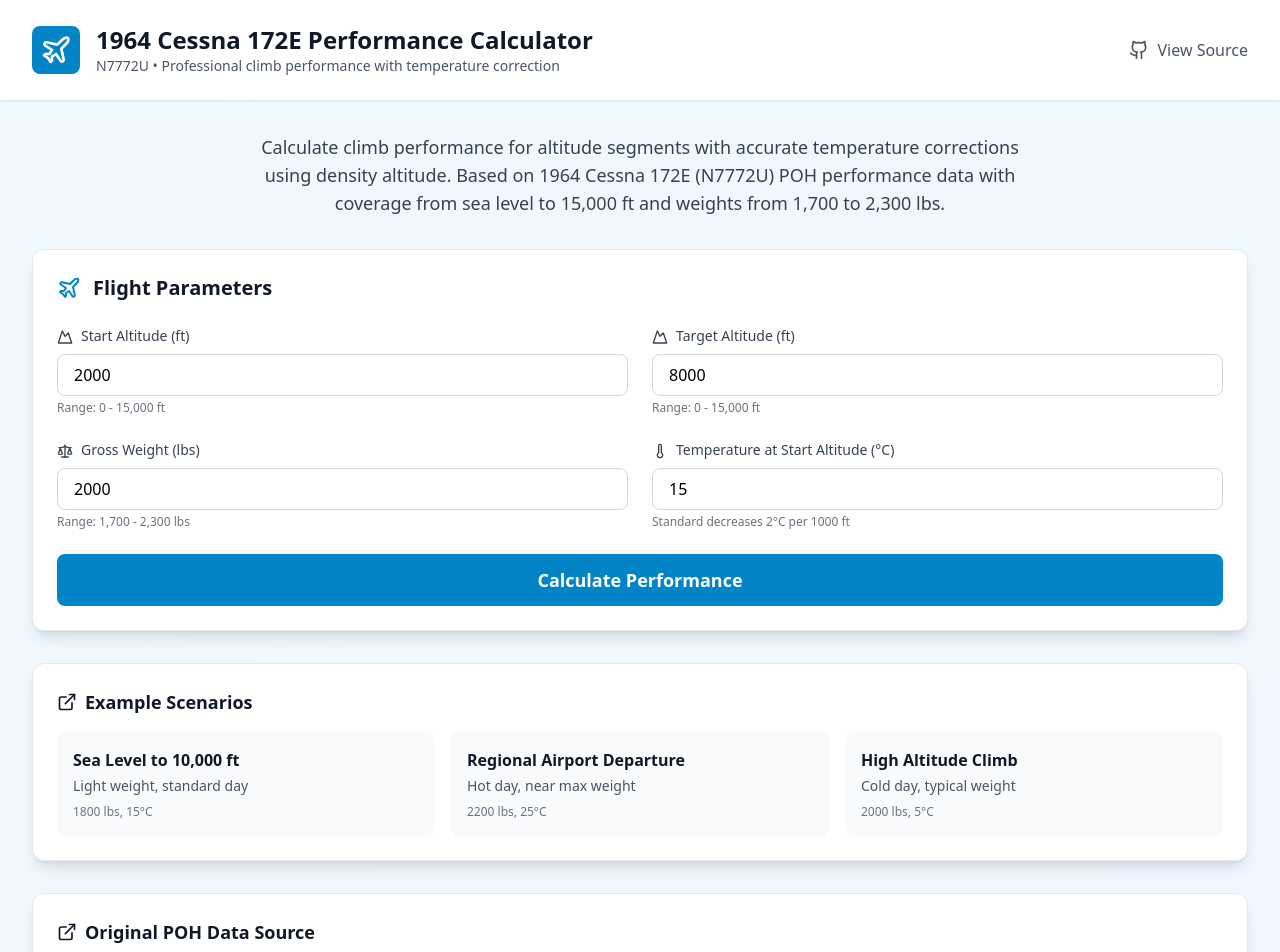
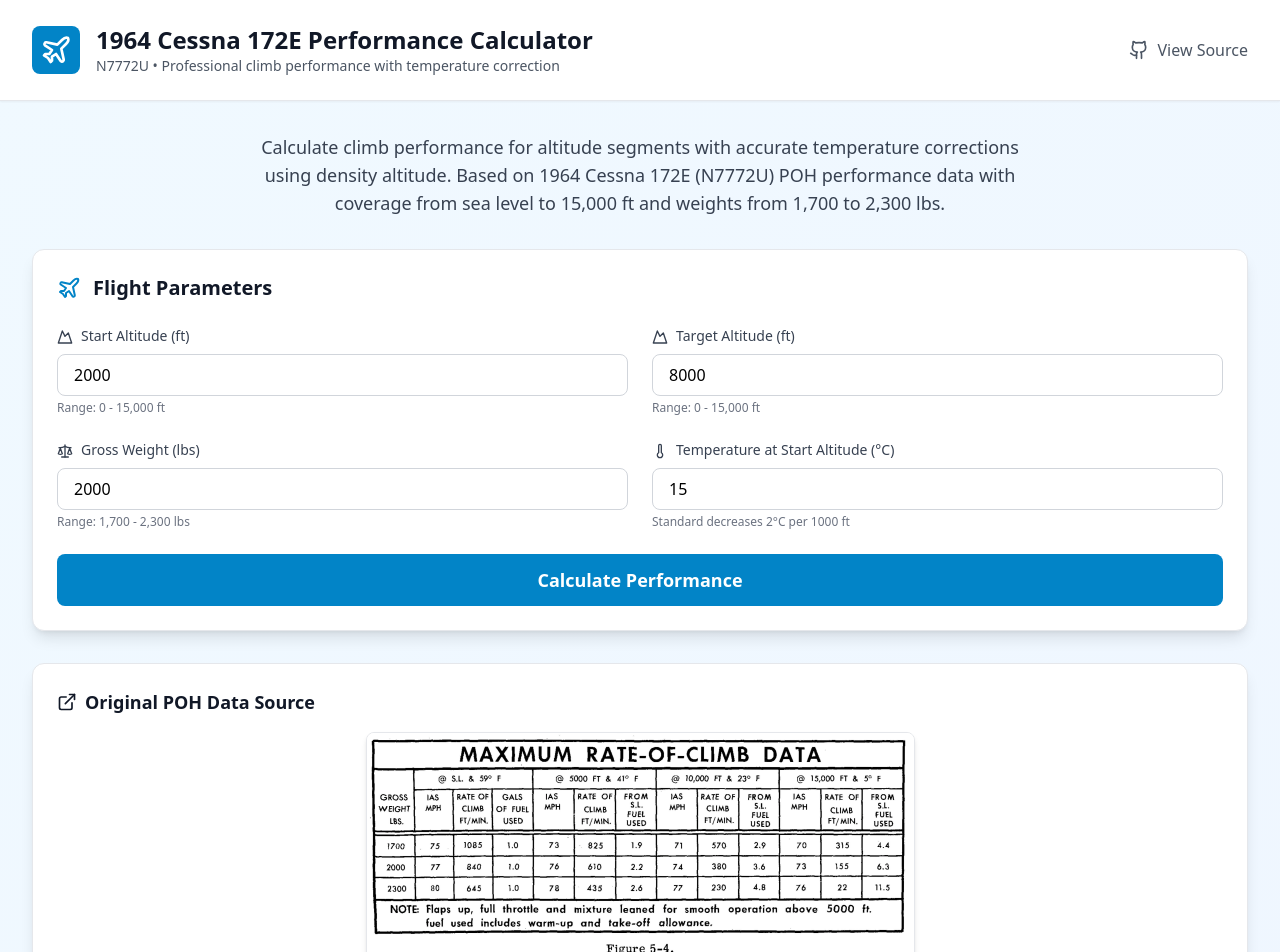
Before and after one commit to nlevites/172E-climb-performance-calculator, a React (Vite) app in the folder web/: page / in a window 1280 px wide. Shown: the top 952 px of the page. Built offline with nearby package versions, Linux system fonts and the light colour scheme.

Commit message:
Remove example scenarios logic from the interface

```diff
--- a/web/src/App.tsx
+++ b/web/src/App.tsx
@@ -156,56 +156,7 @@
             <PerformanceChart weight={weight} temperature={temperature} />
           )}
 
-          {/* Example Scenarios */}
-          <div className="card">
-            <h3 className="text-lg font-bold text-gray-900 mb-4 flex items-center">
-              <ExternalLink className="h-5 w-5 mr-2" />
-              Example Scenarios
-            </h3>
-            <div className="grid grid-cols-1 md:grid-cols-3 gap-4">
-              <button
-                onClick={() => {
-                  setStartAltitude(0);
-                  setEndAltitude(10000);
-                  setWeight(1800);
-                  setTemperature(15);
-                }}
-                className="text-left p-4 bg-gray-50 hover:bg-gray-100 rounded-lg transition-colors"
-              >
-                <h4 className="font-semibold text-gray-900">Sea Level to 10,000 ft</h4>
-                <p className="text-sm text-gray-600 mt-1">Light weight, standard day</p>
-                <p className="text-xs text-gray-500 mt-2">1800 lbs, 15°C</p>
-              </button>
 
-              <button
-                onClick={() => {
-                  setStartAltitude(2000);
-                  setEndAltitude(8000);
-                  setWeight(2200);
-                  setTemperature(25);
-                }}
-                className="text-left p-4 bg-gray-50 hover:bg-gray-100 rounded-lg transition-colors"
-              >
-                <h4 className="font-semibold text-gray-900">Regional Airport Departure</h4>
-                <p className="text-sm text-gray-600 mt-1">Hot day, near max weight</p>
-                <p className="text-xs text-gray-500 mt-2">2200 lbs, 25°C</p>
-              </button>
-
-              <button
-                onClick={() => {
-                  setStartAltitude(5000);
-                  setEndAltitude(12000);
-                  setWeight(2000);
-                  setTemperature(5);
-                }}
-                className="text-left p-4 bg-gray-50 hover:bg-gray-100 rounded-lg transition-colors"
-              >
-                <h4 className="font-semibold text-gray-900">High Altitude Climb</h4>
-                <p className="text-sm text-gray-600 mt-1">Cold day, typical weight</p>
-                <p className="text-xs text-gray-500 mt-2">2000 lbs, 5°C</p>
-              </button>
-            </div>
-          </div>
 
           {/* POH Source Data */}
           <div className="card">
```
